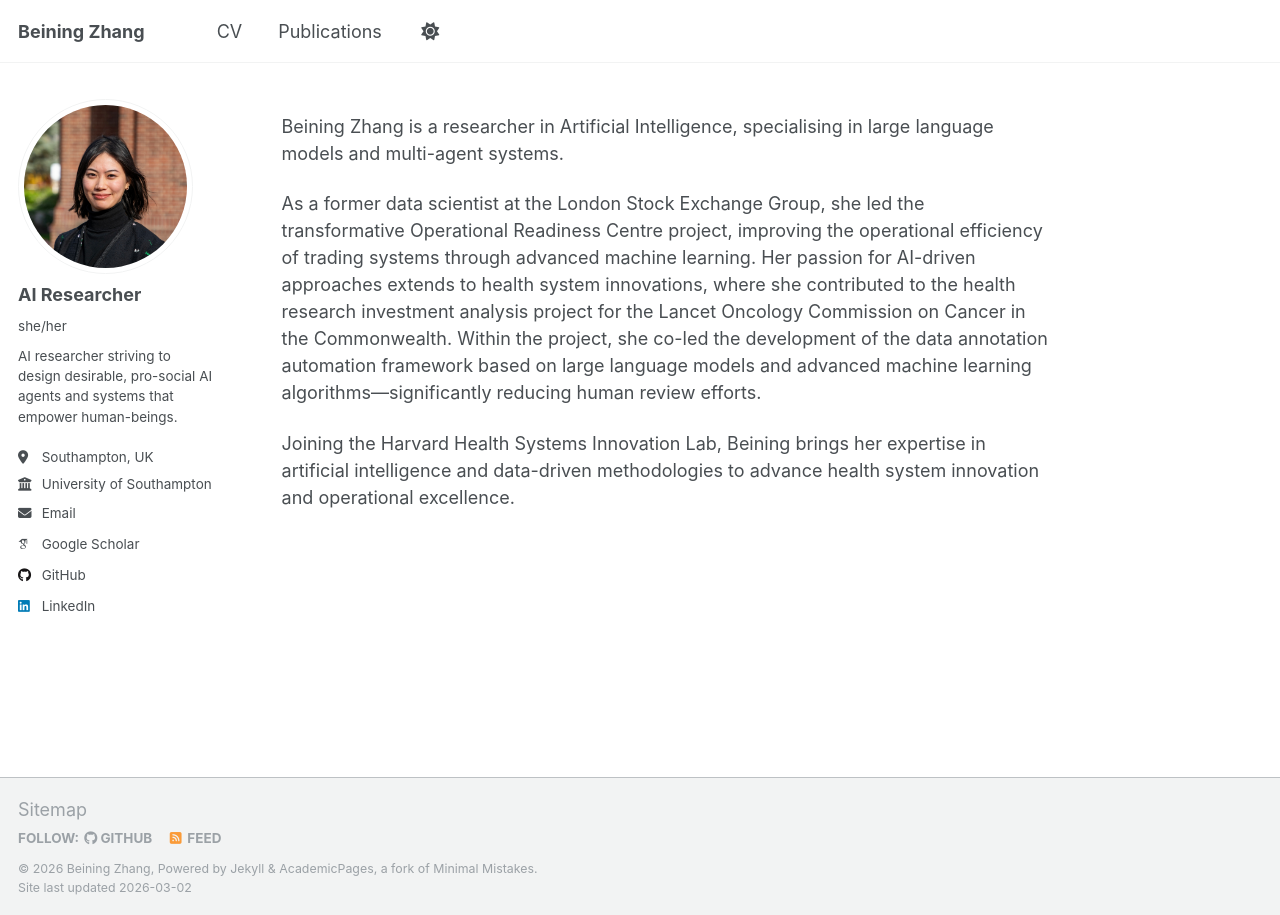
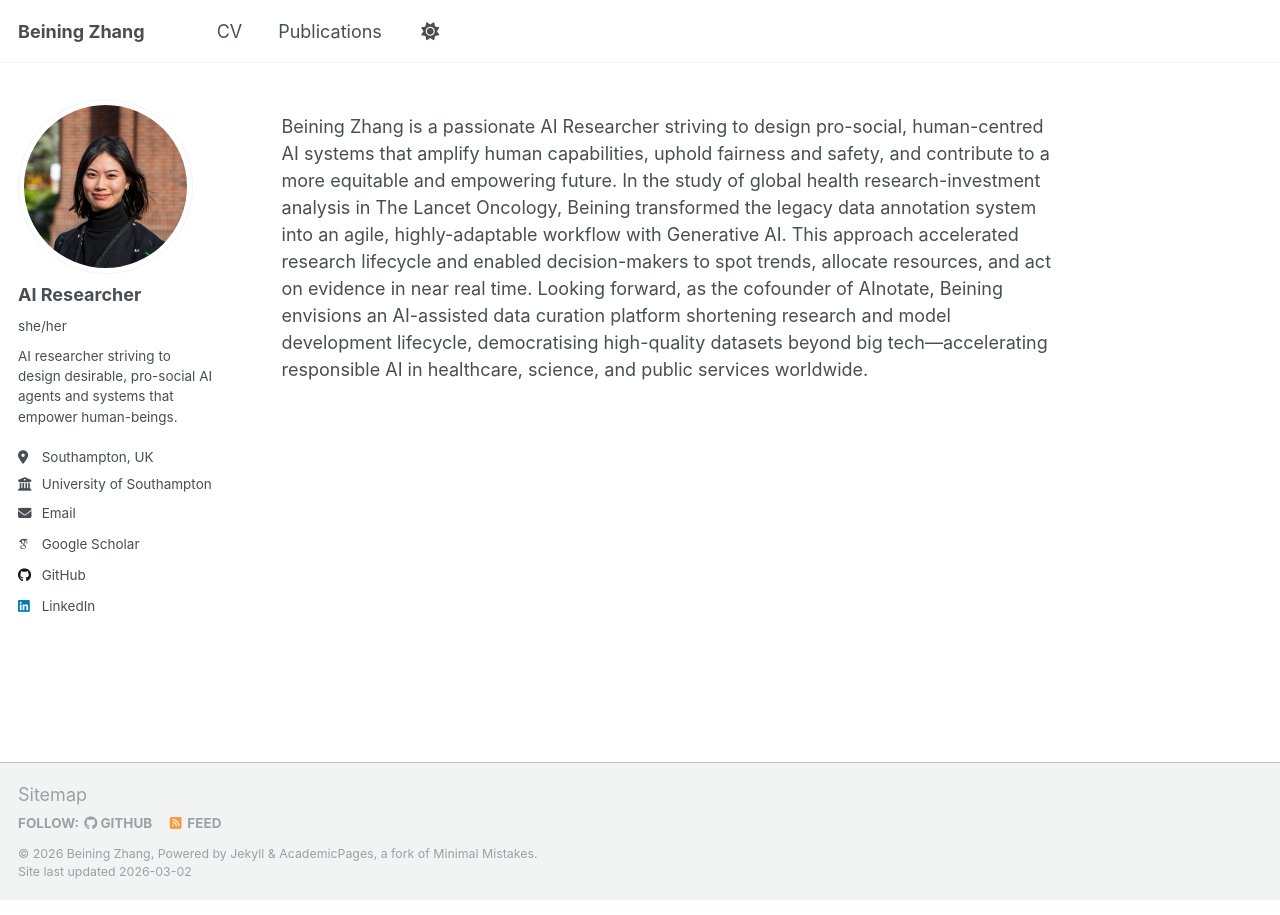
Before and after one commit to BeiningZhang/beiningzhang.github.io, a Jekyll site: the page built from _pages/about.md, in a window 1280 px wide. Built offline with Jekyll 4.4.1, drawn with Linux system fonts in a browser that asks for light colours; some web fonts are replaced; a script that is not in the unit is left out.

Commit message:
Bio: AInotate

```diff
--- a/_pages/about.md
+++ b/_pages/about.md
@@ -7,8 +7,4 @@
   - /about.html
 ---
 
-Beining Zhang is a researcher in Artificial Intelligence, specialising in large language models and multi-agent systems.
-
-As a former data scientist at the London Stock Exchange Group, she led the transformative Operational Readiness Centre project, improving the operational efficiency of trading systems through advanced machine learning. Her passion for AI-driven approaches extends to health system innovations, where she contributed to the health research investment analysis project for the Lancet Oncology Commission on Cancer in the Commonwealth. Within the project, she co-led the development of the data annotation automation framework based on large language models and advanced machine learning algorithms—significantly reducing human review efforts.
-
-Joining the Harvard Health Systems Innovation Lab, Beining brings her expertise in artificial intelligence and data-driven methodologies to advance health system innovation and operational excellence.
+Beining Zhang is a passionate AI Researcher striving to design pro-social, human-centred AI systems that amplify human capabilities, uphold fairness and safety, and contribute to a more equitable and empowering future. In the study of global health research-investment analysis in The Lancet Oncology, Beining transformed the legacy data annotation system into an agile, highly-adaptable workflow with Generative AI. This approach accelerated research lifecycle and enabled decision-makers to spot trends, allocate resources, and act on evidence in near real time. Looking forward, as the cofounder of AInotate, Beining envisions an AI-assisted data curation platform shortening research and model development lifecycle, democratising high-quality datasets beyond big tech—accelerating responsible AI in healthcare, science, and public services worldwide.
```
